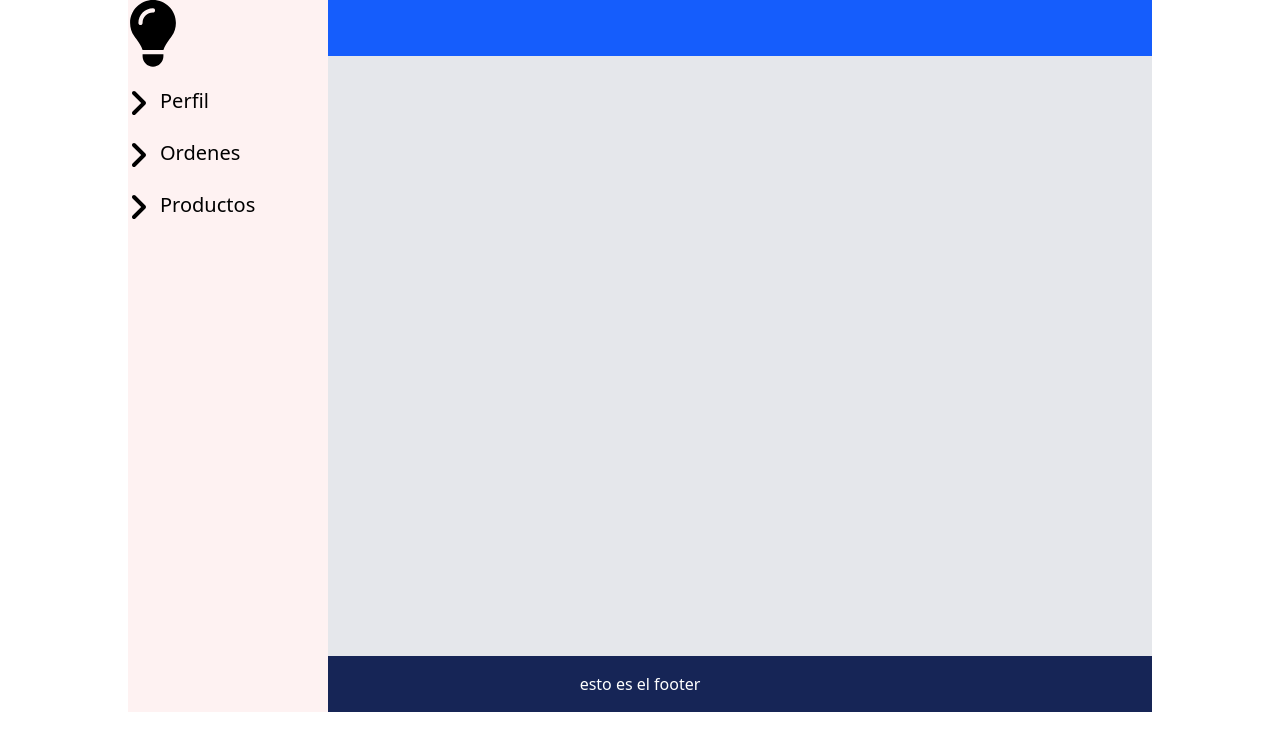
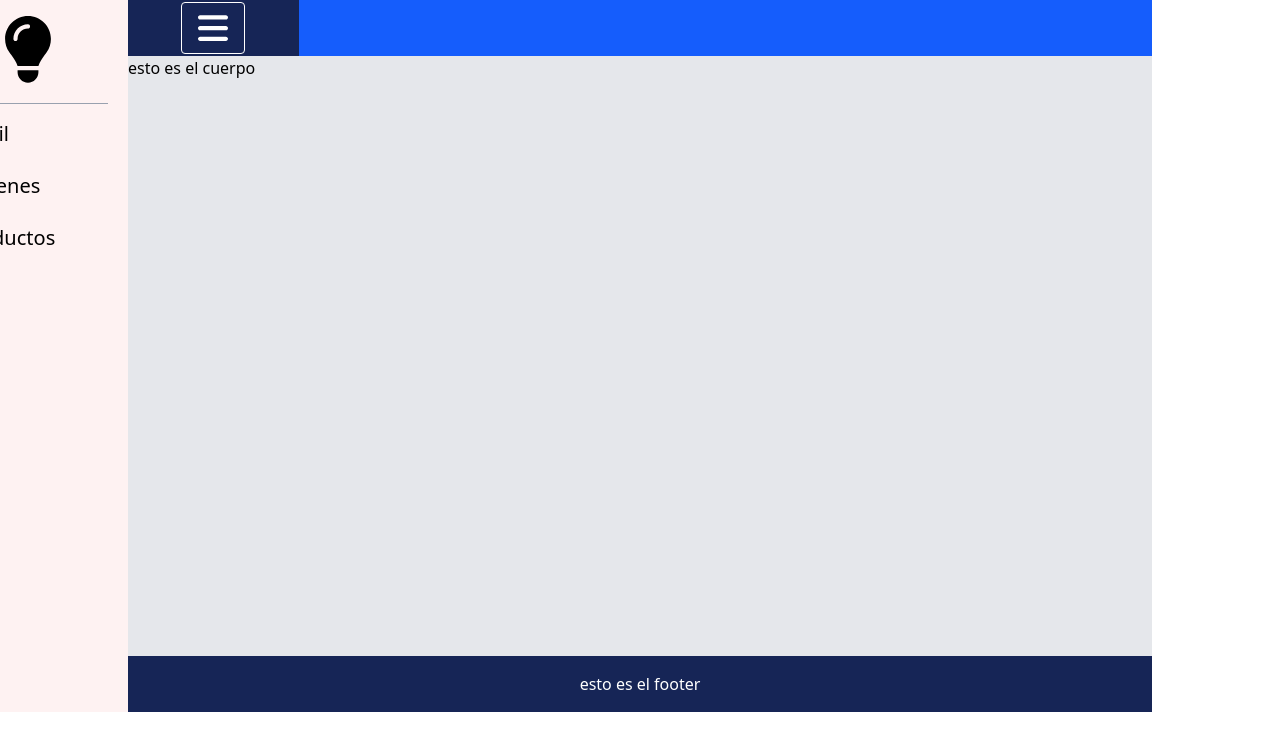
Before and after one commit to ivanagbarreto/sidebar, a React (Vite) app: page / in a window 1280 px wide. Shown: the top 750 px of the page. Built offline with nearby package versions, Linux system fonts and the light colour scheme.

Commit message:
estilos bar button

```diff
--- a/src/components/Sidebar.tsx
+++ b/src/components/Sidebar.tsx
@@ -2,9 +2,11 @@ import {Link} from "react-router"
 
 export const Sidebar = () =>{
     return(
-        <nav className="absolute top-0 left-0 bg-red-50 h-full w-[200px]">
-            <div>
-                <svg xmlns="http://www.w3.org/2000/svg" viewBox="0 0 384 512" width={50}><path d="M272 384c9.6-31.9 29.5-59.1 49.2-86.2c0 0 0 0 0 0c5.2-7.1 10.4-14.2 15.4-21.4c19.8-28.5 31.4-63 31.4-100.3C368 78.8 289.2 0 192 0S16 78.8 16 176c0 37.3 11.6 71.9 31.4 100.3c5 7.2 10.2 14.3 15.4 21.4c0 0 0 0 0 0c19.8 27.1 39.7 54.4 49.2 86.2l160 0zM192 512c44.2 0 80-35.8 80-80l0-16-160 0 0 16c0 44.2 35.8 80 80 80zM112 176c0 8.8-7.2 16-16 16s-16-7.2-16-16c0-61.9 50.1-112 112-112c8.8 0 16 7.2 16 16s-7.2 16-16 16c-44.2 0-80 35.8-80 80z"/></svg>
+        <nav className="absolute top-0 bg-red-50 h-full w-[200px] -left-[200px]">
+            <div className="h-[100px] p-5 flex justify-center items-center ">
+                <div className="w-full py-5 flex justify-center items-center border-b border-gray-400">
+                    <svg xmlns="http://www.w3.org/2000/svg" viewBox="0 0 384 512" width={50}><path d="M272 384c9.6-31.9 29.5-59.1 49.2-86.2c0 0 0 0 0 0c5.2-7.1 10.4-14.2 15.4-21.4c19.8-28.5 31.4-63 31.4-100.3C368 78.8 289.2 0 192 0S16 78.8 16 176c0 37.3 11.6 71.9 31.4 100.3c5 7.2 10.2 14.3 15.4 21.4c0 0 0 0 0 0c19.8 27.1 39.7 54.4 49.2 86.2l160 0zM192 512c44.2 0 80-35.8 80-80l0-16-160 0 0 16c0 44.2 35.8 80 80 80zM112 176c0 8.8-7.2 16-16 16s-16-7.2-16-16c0-61.9 50.1-112 112-112c8.8 0 16 7.2 16 16s-7.2 16-16 16c-44.2 0-80 35.8-80 80z"/></svg>
+                </div>
             </div>
             <div>
                 <Link to={"#"}
--- a/src/site/HomeDashboard.tsx
+++ b/src/site/HomeDashboard.tsx
@@ -8,8 +8,11 @@ export const HomeDashboard = () =>{
 
         <header className="h-14 bg-blue-950 flex flex-row justify-between text-white">
             <div className="w-2/12 flex flex-row justify-center items-center">
-                <button className="bg-transparent hover:bg-blue-500 font-semibold">
-                    <svg xmlns="http://www.w3.org/2000/svg" viewBox="0 0 448 512" width={30}><path d="M0 96C0 78.3 14.3 64 32 64l384 0c17.7 0 32 14.3 32 32s-14.3 32-32 32L32 128C14.3 128 0 113.7 0 96zM0 256c0-17.7 14.3-32 32-32l384 0c17.7 0 32 14.3 32 32s-14.3 32-32 32L32 288c-17.7 0-32-14.3-32-32zM448 416c0 17.7-14.3 32-32 32L32 448c-17.7 0-32-14.3-32-32s14.3-32 32-32l384 0c17.7 0 32 14.3 32 32z"/></svg>
+                <button className="bg-transparent hover:bg-blue-500 font-semibold
+                hover:text-white py-2 px-4 border
+                border-white hover:border-transparent rounded active:scale-95
+                ">
+                    <svg xmlns="http://www.w3.org/2000/svg" viewBox="0 0 448 512" width={30}><path fill="#ffffff" d="M0 96C0 78.3 14.3 64 32 64l384 0c17.7 0 32 14.3 32 32s-14.3 32-32 32L32 128C14.3 128 0 113.7 0 96zM0 256c0-17.7 14.3-32 32-32l384 0c17.7 0 32 14.3 32 32s-14.3 32-32 32L32 288c-17.7 0-32-14.3-32-32zM448 416c0 17.7-14.3 32-32 32L32 448c-17.7 0-32-14.3-32-32s14.3-32 32-32l384 0c17.7 0 32 14.3 32 32z"/></svg>
                 </button>
             </div>
             <span className="flex justify-center items-center w-10/12 bg-blue-600"></span>
```
